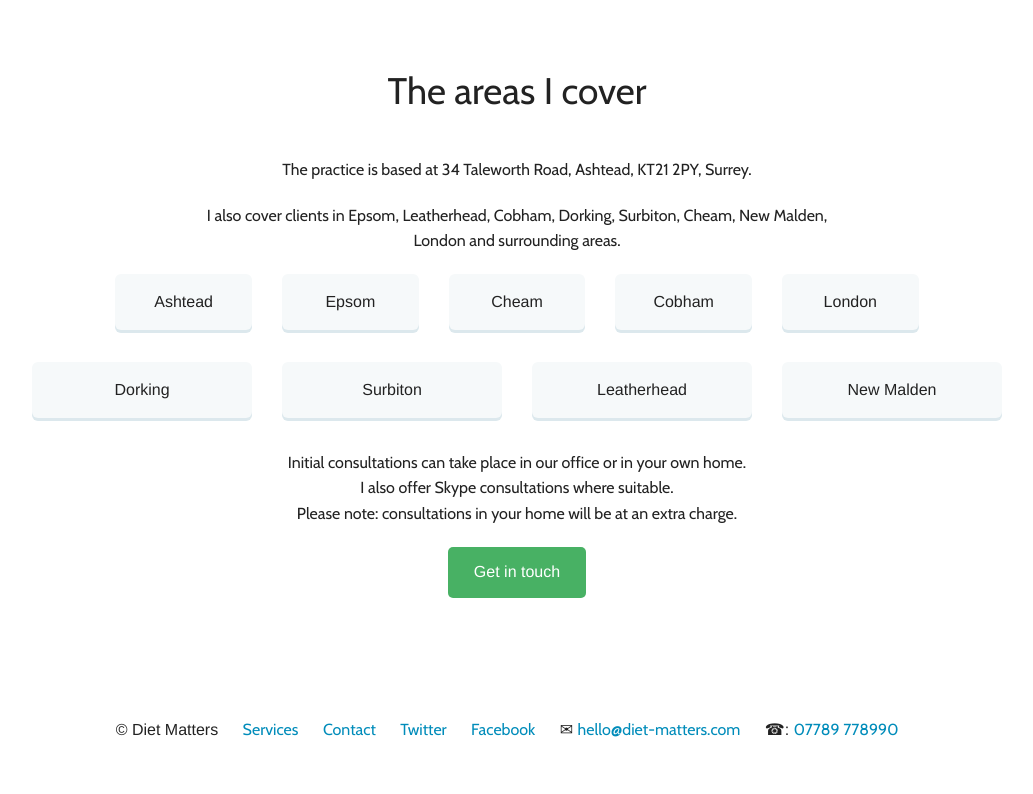
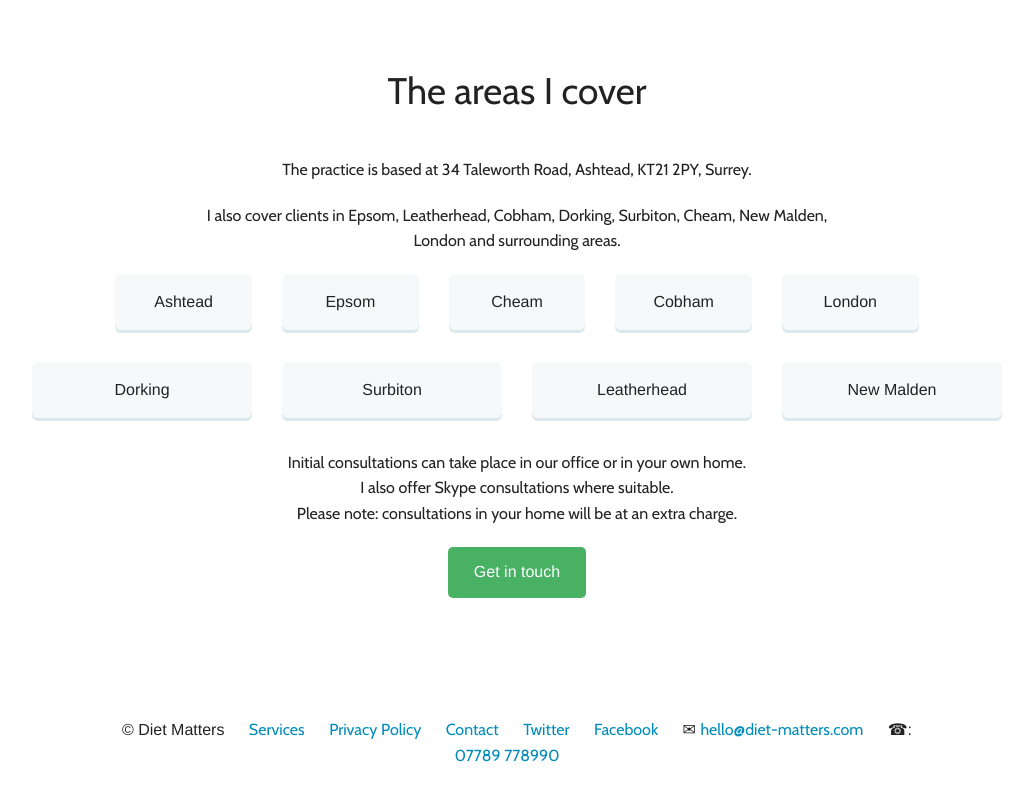
Before and after one commit to bananacrisp/dietmatters, a website: page index.html in a window 1280 px wide. Shown: the part 2187-2981 px from the top of the page, without its empty margins (123-1156 px from the left). Before the commit the page ends 2956 px from the top, so only its background shows below. Drawn offline with nearby package versions, Linux system fonts and the light colour scheme; files that its build step writes are made by us from their sources; a web font is replaced by a local one.

Commit message:
Update index.html

```diff
--- a/index.html
+++ b/index.html
@@ -308,6 +308,9 @@
           <a href="services.html">Services</a>
         </li>
         <li>
+          <a href="privacy-policy.html">Privacy Policy</a>
+        </li>
+        <li>
           <a href="contact.html">Contact</a>
         </li>
         <li>
```
